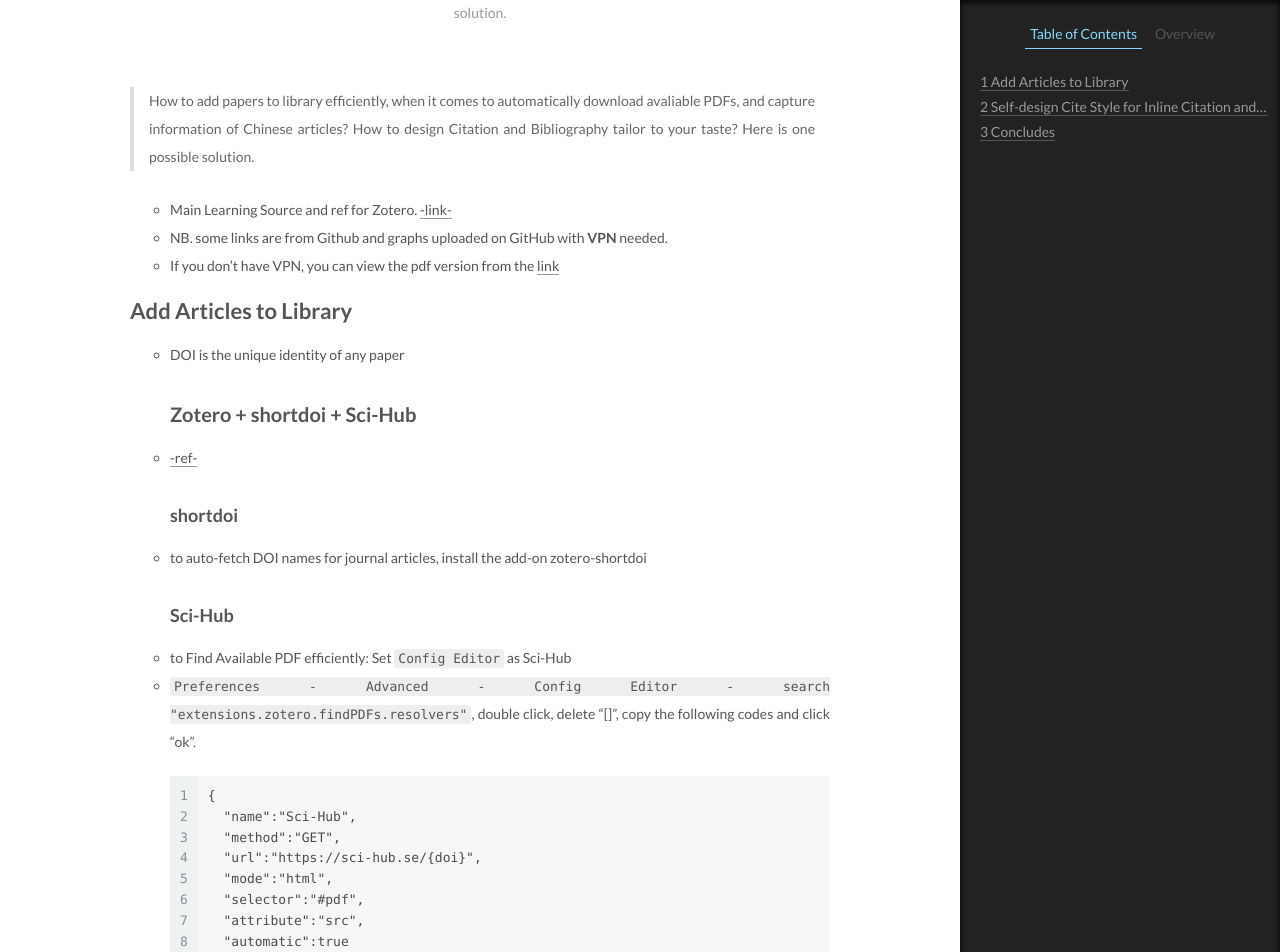
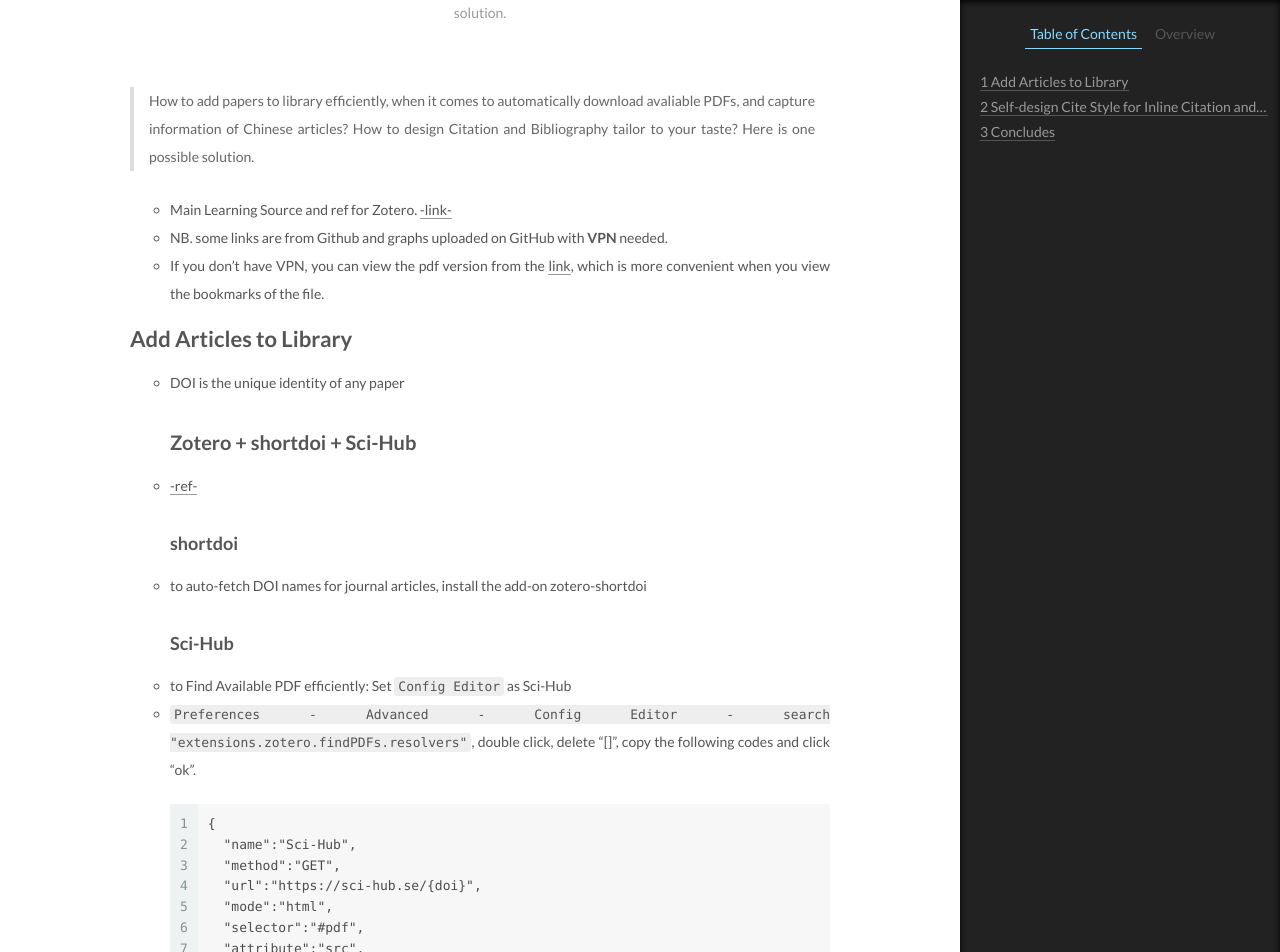
Before and after one commit to fqinpku/fqinpku.github.io, a Jekyll site: the page built from _posts/2022-7-22-Zotero.md, in a window 1280 px wide and 1400 px high, scrolled down 466 px. Shown: the top 952 px of the window. Built offline with Jekyll 4.4.1, drawn with Linux system fonts in a browser that asks for light colours.

Commit message:
initial commit

```diff
--- a/_posts/2022-7-22-Zotero.md
+++ b/_posts/2022-7-22-Zotero.md
@@ -11,7 +11,7 @@
 
 - Main Learning Source and ref for Zotero. [-link-](https://github.com/redleafnew/Zotero_introduction/releases)
 - NB. some links are from Github and graphs uploaded on GitHub with **VPN** needed.
-- If you don't have VPN, you can view the pdf version from the [link](https://www.jianguoyun.com/p/DcOJN4AQ-PnjChiL6cwEIAA)
+- If you don't have VPN, you can view the pdf version from the [link](https://www.jianguoyun.com/p/DcOJN4AQ-PnjChiL6cwEIAA), which is more convenient when you view the bookmarks of the file.
 
 # Add Articles to Library
 - DOI is the unique identity of any paper
```
